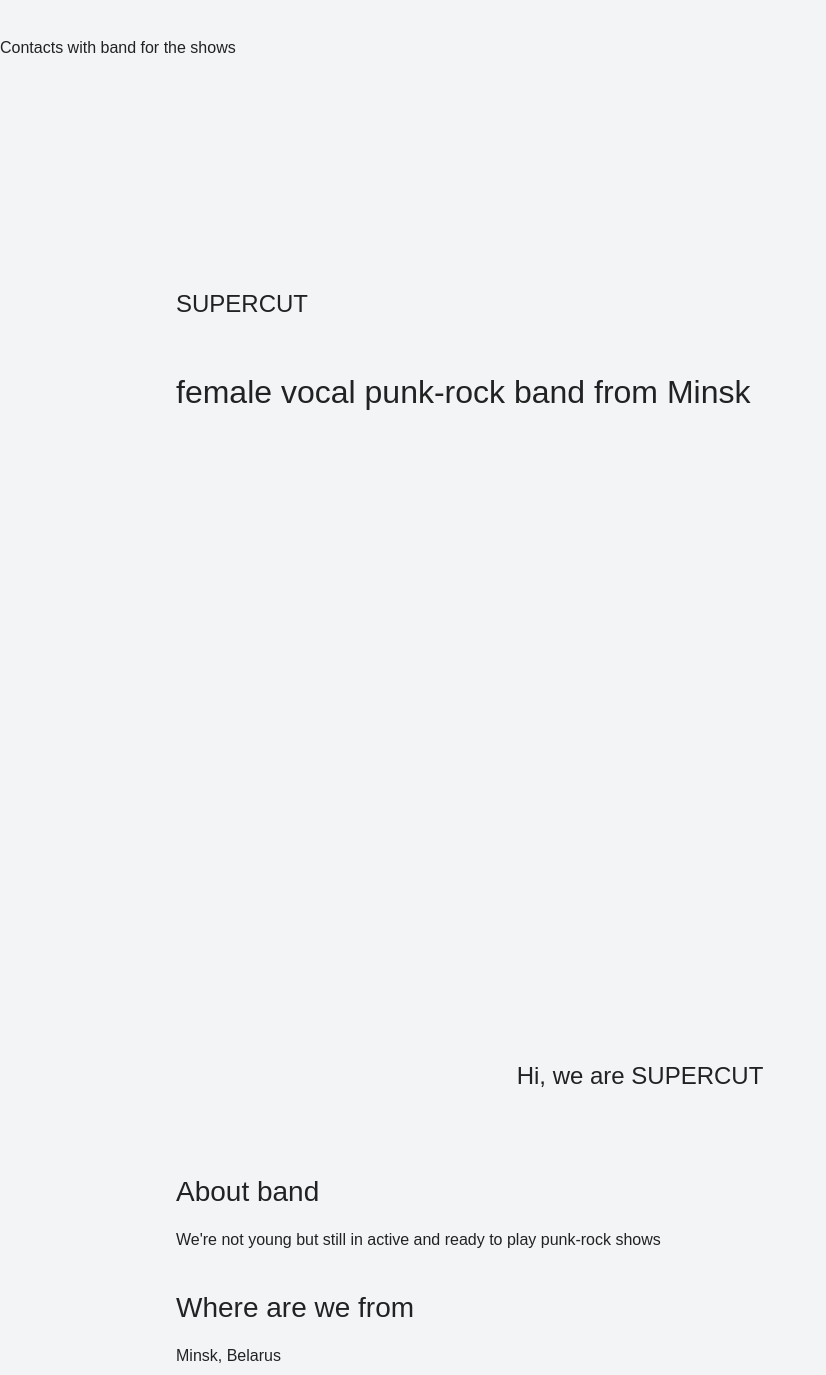
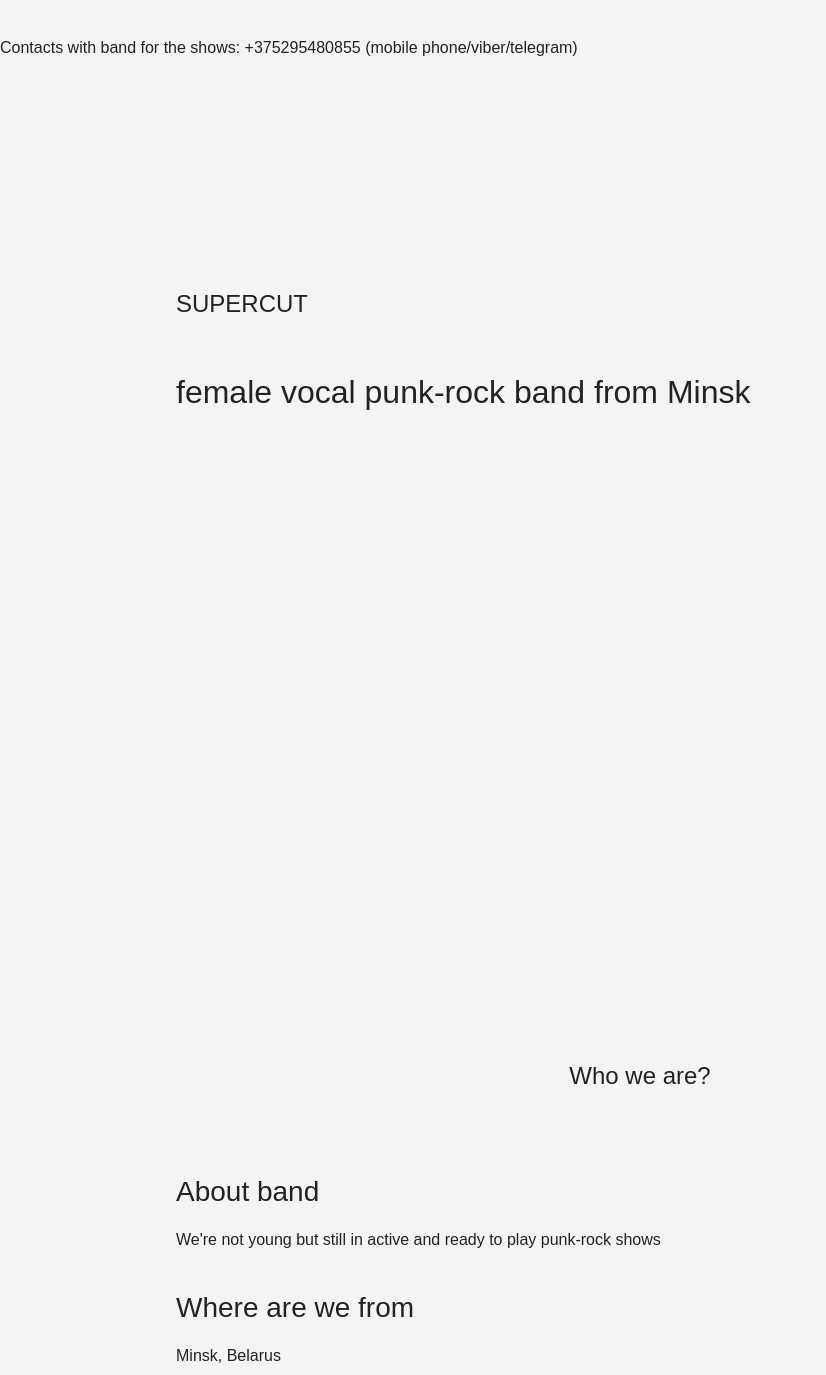
Before and after one commit to Inskipp/HTML-CSS-learning-site, a plain HTML site: page index.html in a window 1280 px wide. Shown: the top 1375 px of the page, without its empty margins (0-826 px from the left). Drawn offline with Linux system fonts and the light colour scheme; a web font is replaced by a local one.

Commit message:
new upload

```diff
--- a/index.html
+++ b/index.html
@@ -9,7 +9,7 @@
 
   <body>
     <header class="page-header">
-      Contacts with band for the shows
+      Contacts with band for the shows: +375295480855 (mobile phone/viber/telegram)
     </header>
 <div class="container">
 
@@ -19,7 +19,7 @@
     </section>
 
     <section class="intro">
-      <h2 class="subheading">Hi, we are SUPERCUT</h2>
+      <h2 class="subheading">Who we are?</h2>
       <h3>About band</h3>
       <p>We're not young but still in active and ready to play punk-rock shows</p>
       <h3>Where are we from</h3>
@@ -35,7 +35,7 @@
     </section>
 </div>
     <footer class="page-footer">
-      Bandcamp
+      <a href="https://supercut.bandcamp.com/">Bandcamp</a>
     </footer>
   </body>
 </html>
```
